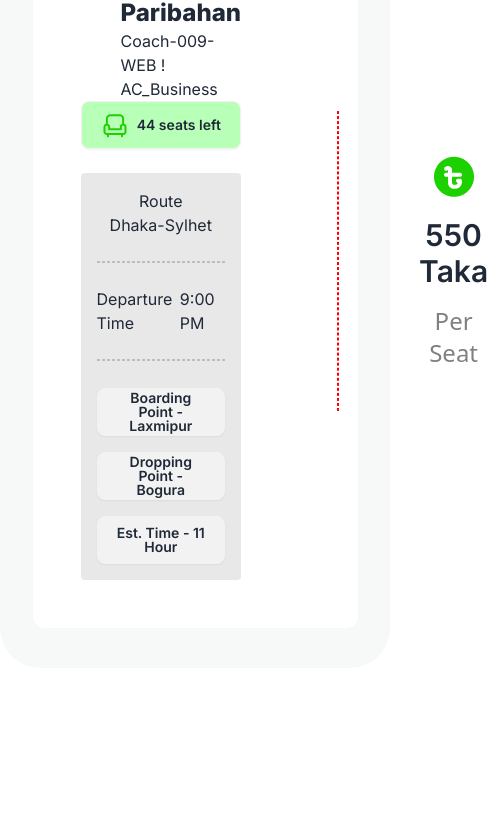
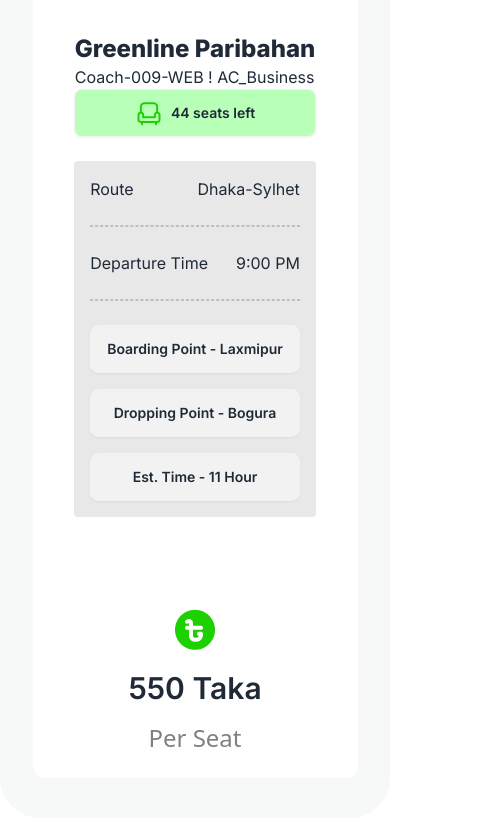
Before and after one commit to RonySorkerr/DOM_Assignment, a plain HTML site: page index.html in a window 390 px wide. Shown: the part 2171-2989 px from the top of the page, 488 px wide, since content can reach past the window. Before the commit the page ends 2839 px from the top, so only its background shows below. Drawn offline with nearby package versions, Linux system fonts and the light colour scheme.

Commit message:
responsive updated

```diff
--- a/index.html
+++ b/index.html
@@ -116,12 +116,12 @@
                 </section>
 
                     <!-- sub-section -->
-                <section class="w-10/12 flex items-center gap-20 p-8 bg-[white] container mx-auto rounded-xl">
-                    <div class="flex-1 flex-col rounded-lg">
-                        <div class="p-4">
+                <section class="w-10/12 flex flex-col md:flex-col lg:flex-row items-center gap-10 bg-[white] container  mx-auto rounded-xl">
+                    <div class="flex-grow flex-col rounded-lg">
+                        <div class="p-6">
                             <div class="my-6 inter-semibold">
-                                <div class="flex-row lg:flex-col items-center justify-between">
-                                    <div class="flex gap-10">
+                                <div class="flex flex-col lg:flex-row items-center justify-between">
+                                    <div class="flex flex-col md:flex-col lg:flex-row items-center gap-10">
                                         <div class="">
                                             <img src="images/bus-logo.png" alt="">
                                         </div>
@@ -130,7 +130,7 @@
                                             <p>Coach-009-WEB ! AC_Business</p>
                                         </div>
                                     </div>
-                                    <div class="">
+                                    <div class="w-full lg:w-fit">
                                         <button class="btn bg-[#2eff2e56] w-full lg:w-fit">
                                         <img src="images/seat-green.png" alt="">
                                         <p><span>44</span> seats left</p>
@@ -140,7 +140,7 @@
                             </div>
                             <div class="inter-semibold rounded-xl">
                                 <div class="space-y-6 bg-[#e9e8e8] p-4 rounded">
-                                    <div class="flex-row md:flex-col lg:flex-col text-center justify-between">
+                                    <div class="flex text-center justify-between">
                                         <div class="">Route</div>
                                         <div class="">Dhaka-Sylhet</div>
                                     </div>
@@ -150,18 +150,18 @@
                                         <div class="">9:00 PM</div>
                                     </div>
                                     <hr>
-                                    <div class="flex-row lg:flex-col lg:justify-evenly space-y-4">
-                                        <button class="btn w-full lg:w-fit">Boarding Point - Laxmipur</button>
-                                        <button class="btn w-full lg:w-fit">Dropping Point - Bogura</button>
-                                        <button class="btn w-full lg:w-fit">Est. Time - 11 Hour</button>
+                                    <div class="flex flex-col md:flex-col lg:flex-row space-y-4 md:space-y-4 lg:space-y-0 justify-evenly">
+                                        <button class="btn">Boarding Point - Laxmipur</button>
+                                        <button class="btn">Dropping Point - Bogura</button>
+                                        <button class="btn">Est. Time - 11 Hour</button>
                                     </div>
                                 </div>
                             </div>
                         </div>
                     </div>
-                    <hr class="make_it_dotted1 sm:hidden md:block lg:block">
+                    <hr class="make_it_dotted1 hidden md:hidden lg:block">
                     <div>
-                        <div class="text-center flex flex-col space-y-4 items-center">
+                        <div class="text-center flex flex-col space-y-4 items-center p-6">
                             <img src="images/fare.png" alt="">
                             <h1 class="inter-bold text-3xl ">550 Taka</h1>
                             <p class="text-2xl text-[gray]">Per Seat</p>
```
Also changed, not shown: test/index.html (added, +93 -0 lines), test/tailwind.config.js (added). Lines whose indentation alone changed are shown as unchanged.
